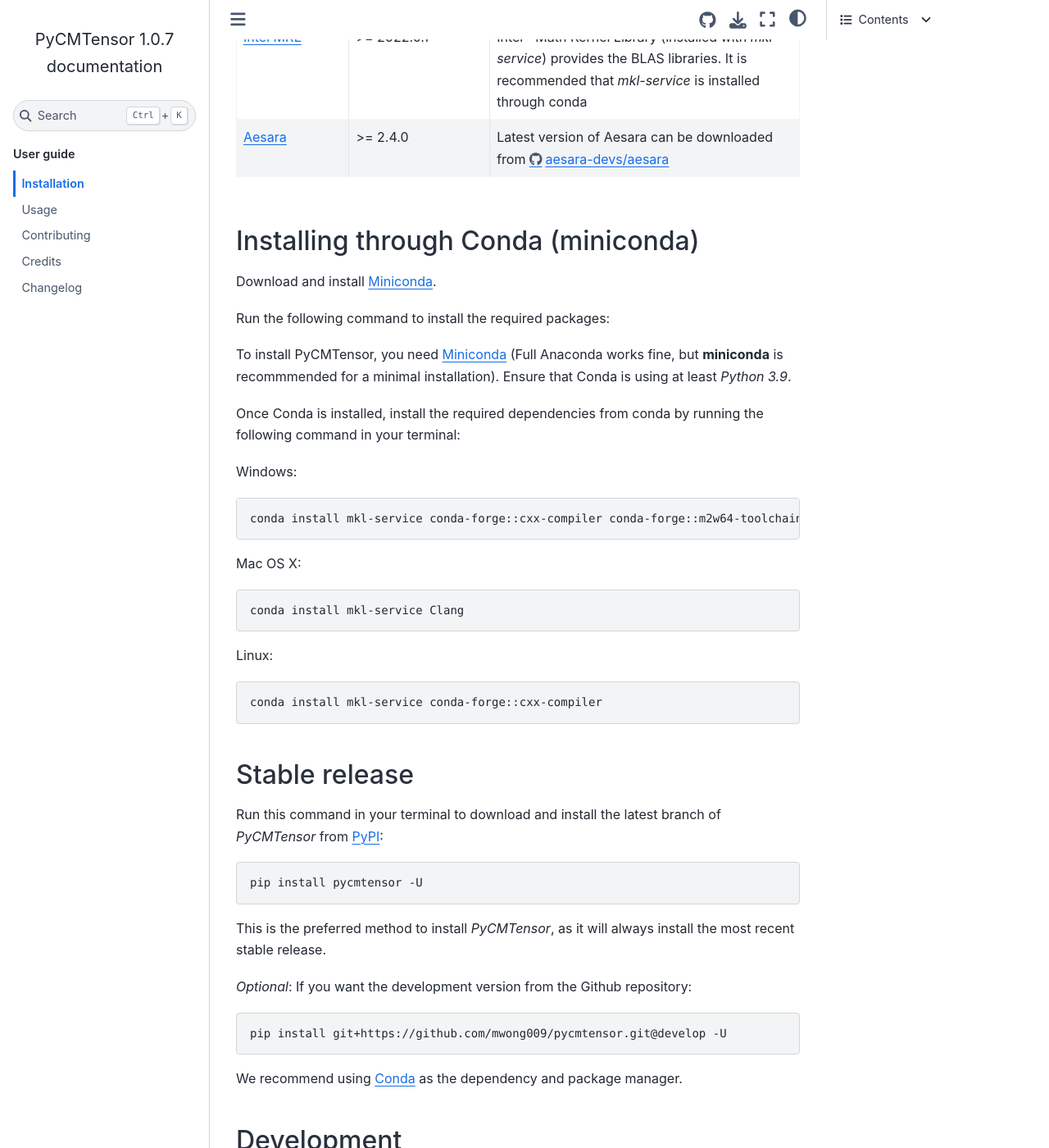
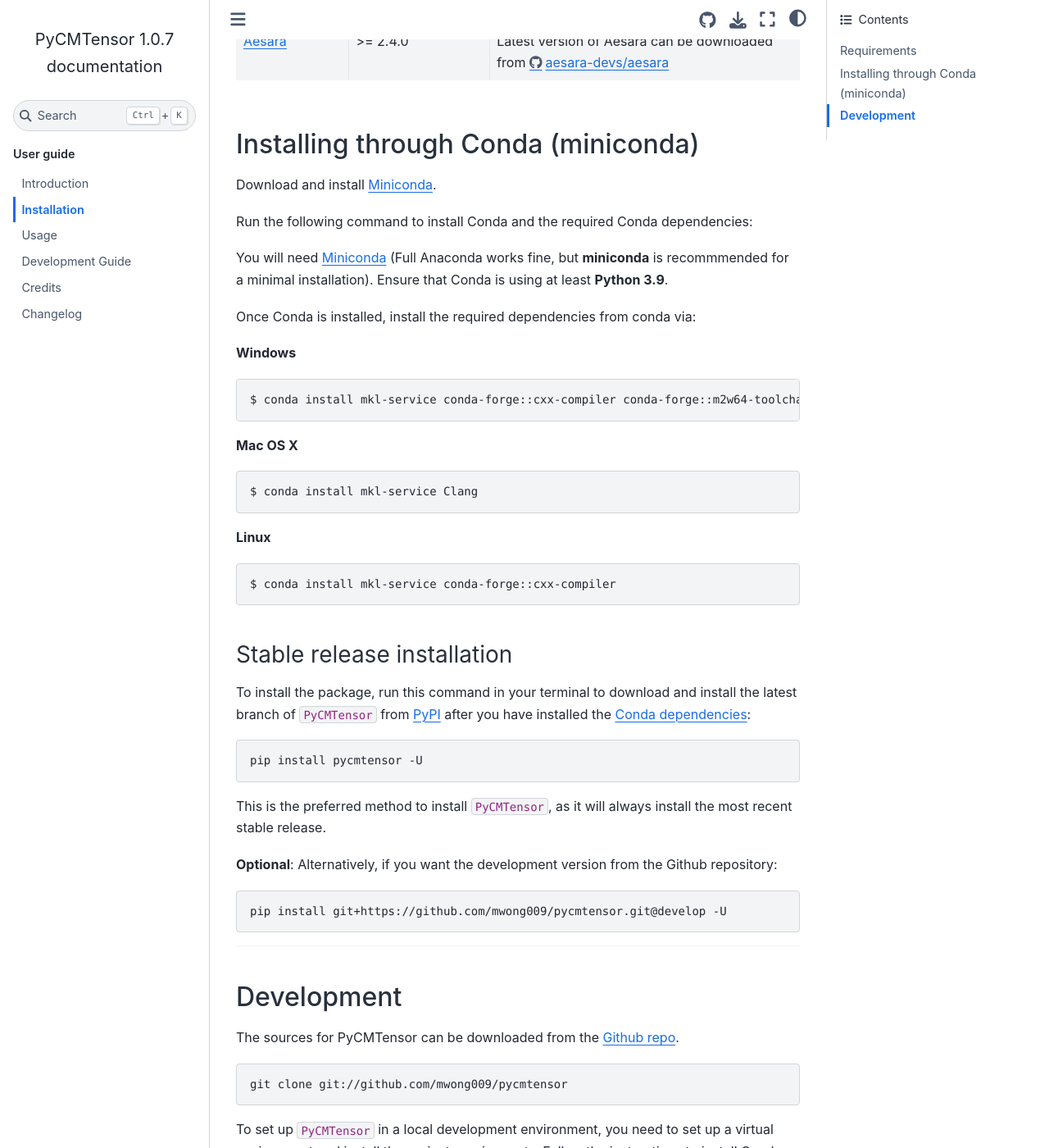
Before and after one commit to mwong009/pycmtensor, a Sphinx documentation site: the page built from docs/installation.rst, in a window 1280 px wide and 1400 px high, scrolled down 538 px. Shown: the whole window at 82% size. Built offline with Sphinx 7.4.7 and the Sphinx Book theme 1.1.4, drawn with Linux system fonts in a browser that asks for light colours; pages that are not in the unit, such as notebooks, are missing from menus; some of the changed text lies outside the part shown.

Commit message:
docs(docs): cleanup docs

````diff
--- a/docs/contributing.md
+++ /dev/null
@@ -1,2 +0,0 @@
-```{include} ../CONTRIBUTING.md
-```
--- /dev/null
+++ b/docs/development.md
@@ -0,0 +1,3 @@
+# Development Guide
+
+Development guide
--- a/docs/installation.rst
+++ b/docs/installation.rst
@@ -5,15 +5,7 @@
 ============
 
 Requirements
-------------
-
-.. note ::
-
-    We only support installation of requirements through `Conda`_.
-
-.. margin ::
-
-    Test margin
+============
 
 .. list-table::
     :widths: 20 25 55
@@ -24,16 +16,16 @@
       -
     * - Python_
       - >= 3.9
-      - Other versions of python (>3.6) might be supported. Python version 3.10 and above are now supported.
+      - Other versions of Python (>3.6) might be supported. Python version 3.10 and above are now supported.
     * - Numpy_
       - >= 1.21.0
       - Older versions of numpy may be compatible.
     * - Scipy_
       - >= 1.8.0
       -
-    * - `Intel MKL`_
+    * - `MKL`_
       - >= 2022.0.1
-      - Intel® Math Kernel Library (installed with `mkl-service`) provides the BLAS libraries. It is recommended that `mkl-service` is installed through conda
+      - Intel® Math Kernel Library (installed with ``mkl-service``) provides the BLAS libraries. It is recommended that ``mkl-service`` is installed through conda
     * - Aesara_
       - >= 2.4.0
       - Latest version of Aesara can be downloaded from `<https://github.com/aesara-devs/aesara>`_
@@ -41,63 +33,62 @@
 .. _Python: https://www.python.org/
 .. _Numpy: https://numpy.org/
 .. _Scipy: https://scipy.org/
-.. _Intel MKL: https://www.intel.com/content/www/us/en/develop/documentation/get-started-with-mkl-for-dpcpp/top.html
+.. _MKL: https://www.intel.com/content/www/us/en/develop/documentation/get-started-with-mkl-for-dpcpp/top.html
 .. _Aesara: https://aesara.readthedocs.io/en/latest/index.html
 
+.. _conda install:
+
 Installing through Conda (miniconda)
-------------------------------------
+====================================
 
 Download and install `Miniconda <https://docs.conda.io/en/latest/miniconda.html>`_.
 
-Run the following command to install the required packages:
+Run the following command to install Conda and the required Conda dependencies:
 
-To install PyCMTensor, you need `Miniconda <https://docs.conda.io/en/latest/miniconda.html>`_ (Full Anaconda works fine, but **miniconda** is recommmended for a minimal installation). Ensure that Conda is using at least `Python 3.9`.
+You will need `Miniconda <https://docs.conda.io/en/latest/miniconda.html>`_ (Full Anaconda works fine, but **miniconda** is recommmended for a minimal installation). Ensure that Conda is using at least **Python 3.9**.
 
-Once Conda is installed, install the required dependencies from conda by running the following command in your terminal:
+Once Conda is installed, install the required dependencies from conda via:
 
-Windows:
+**Windows**
 
 .. code-block:: console
 
-    conda install mkl-service conda-forge::cxx-compiler conda-forge::m2w64-toolchain -y
+    $ conda install mkl-service conda-forge::cxx-compiler conda-forge::m2w64-toolchain -y
 
-Mac OS X:
+**Mac OS X**
 
 .. code-block:: console
 
-    conda install mkl-service Clang
+    $ conda install mkl-service Clang
 
-Linux:
+**Linux**
 
 .. code-block:: console
 
-    conda install mkl-service conda-forge::cxx-compiler
+    $ conda install mkl-service conda-forge::cxx-compiler
 
 
-Stable release
---------------
+Stable release installation
+---------------------------
 
-Run this command in your terminal to download and install the latest branch of `PyCMTensor` from `PyPI <https://pypi.org/project/pycmtensor/>`_:
+To install the package, run this command in your terminal to download and install the latest branch of ``PyCMTensor`` from `PyPI <https://pypi.org/project/pycmtensor/>`_  after you have installed the :ref:`Conda dependencies <conda install>`:
 
 .. code-block:: console
 
     pip install pycmtensor -U
 
-This is the preferred method to install `PyCMTensor`, as it will always install the most recent stable release.
+This is the preferred method to install ``PyCMTensor``, as it will always install the most recent stable release.
 
-*Optional*: If you want the development version from the Github repository:
+**Optional**: Alternatively, if you want the development version from the Github repository:
 
 .. code-block:: console
 
     pip install git+https://github.com/mwong009/pycmtensor.git@develop -U
 
-We recommend using `Conda`_ as the dependency and package manager.
-
-.. _Conda: https://https://docs.conda.io/en/latest/miniconda.html.pypa.io
-
+----
 
 Development
------------
+===========
 
 The sources for PyCMTensor can be downloaded from the `Github repo`_.
 
@@ -105,7 +96,7 @@
 
     git clone git://github.com/mwong009/pycmtensor
 
-To set up `PyCMTensor` in a local development environment, you need to set up a virtual environment and install the project requirements. Follow the instructions to install Conda (miniconda), then start a new virtual environment with the provided `environment_<your OS>.yml` file.
+To set up ``PyCMTensor`` in a local development environment, you need to set up a virtual environment and install the project requirements. Follow the instructions to install Conda (miniconda), then start a new virtual environment with the provided ``environment_<your OS>.yml`` file.
 
 For example in windows:
 
@@ -113,7 +104,7 @@
 
     conda env create -f environment_windows.yml
 
-Next, activate the virtual environment and install poetry via `pip`.
+Next, activate the virtual environment and install poetry via ``pip``.
 
 .. code-block:: console
 
--- /dev/null
+++ b/docs/introduction.md
@@ -0,0 +1,3 @@
+# Introduction
+
+What is PyCMTensor?
--- a/docs/requirements.txt
+++ b/docs/requirements.txt
@@ -1,2 +1,3 @@
 sphinx-book-theme
 sphinx-autoapi
+myst-parser
--- a/docs/usage.rst
+++ b/docs/usage.rst
@@ -7,7 +7,7 @@
     import pycmtensor
 
 Building the documentation
---------------------------
+==========================
 
 Navigate to the `docs/` directory and run the command:
 
````
Also changed, not shown: docs/index.md (+28 -16 lines).
